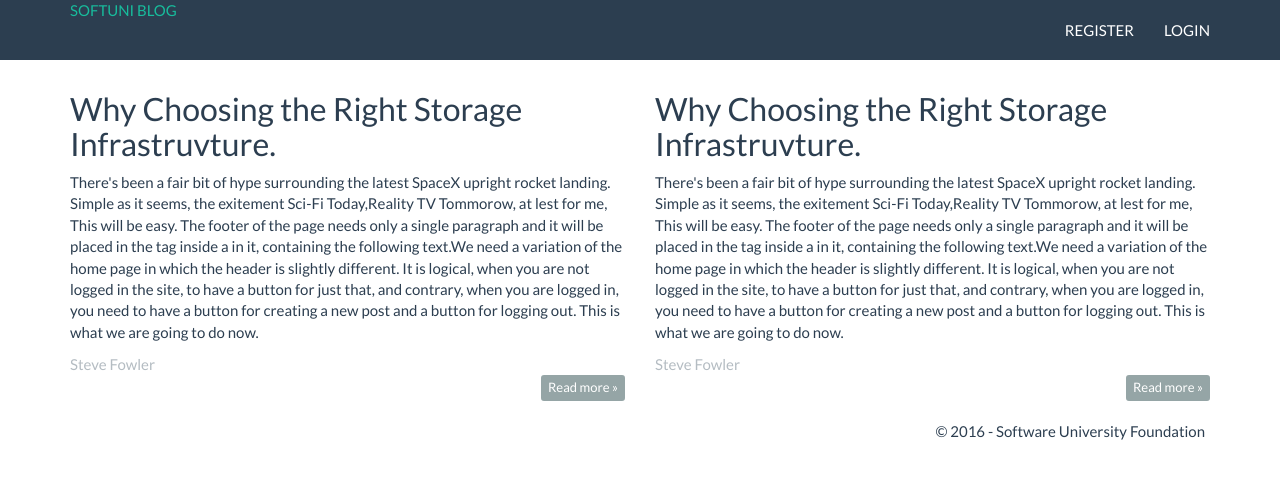
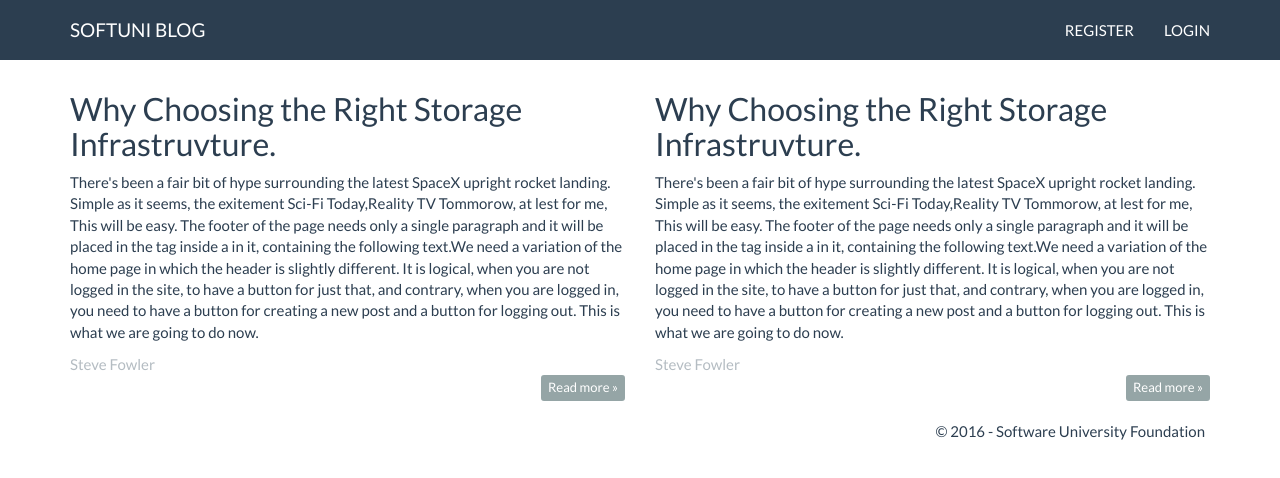
Before and after one commit to idealfresh/idealfresh.github.io, a plain HTML site: page index.html in a window 1280 px wide. Drawn offline with Linux system fonts and the light colour scheme.

Commit message:
update index page

```diff
--- a/index.html
+++ b/index.html
@@ -13,7 +13,7 @@
         <div class="navbar navbar-default navbar-fixed-top text-uppercase">
             <div class="container">
                 <div class="navbar-header">
-                    <a href="index.html" class="navbar-header">SoftUni Blog</a>
+                    <a href="index.html" class="navbar-brand">SoftUni Blog</a>
                     <button type="button" class="navbar-toggle" data-toggle="collapse" data-target=".navbar-collapse">
                         <span class="icon-bar"></span>
                         <span class="icon-bar"></span>
```
